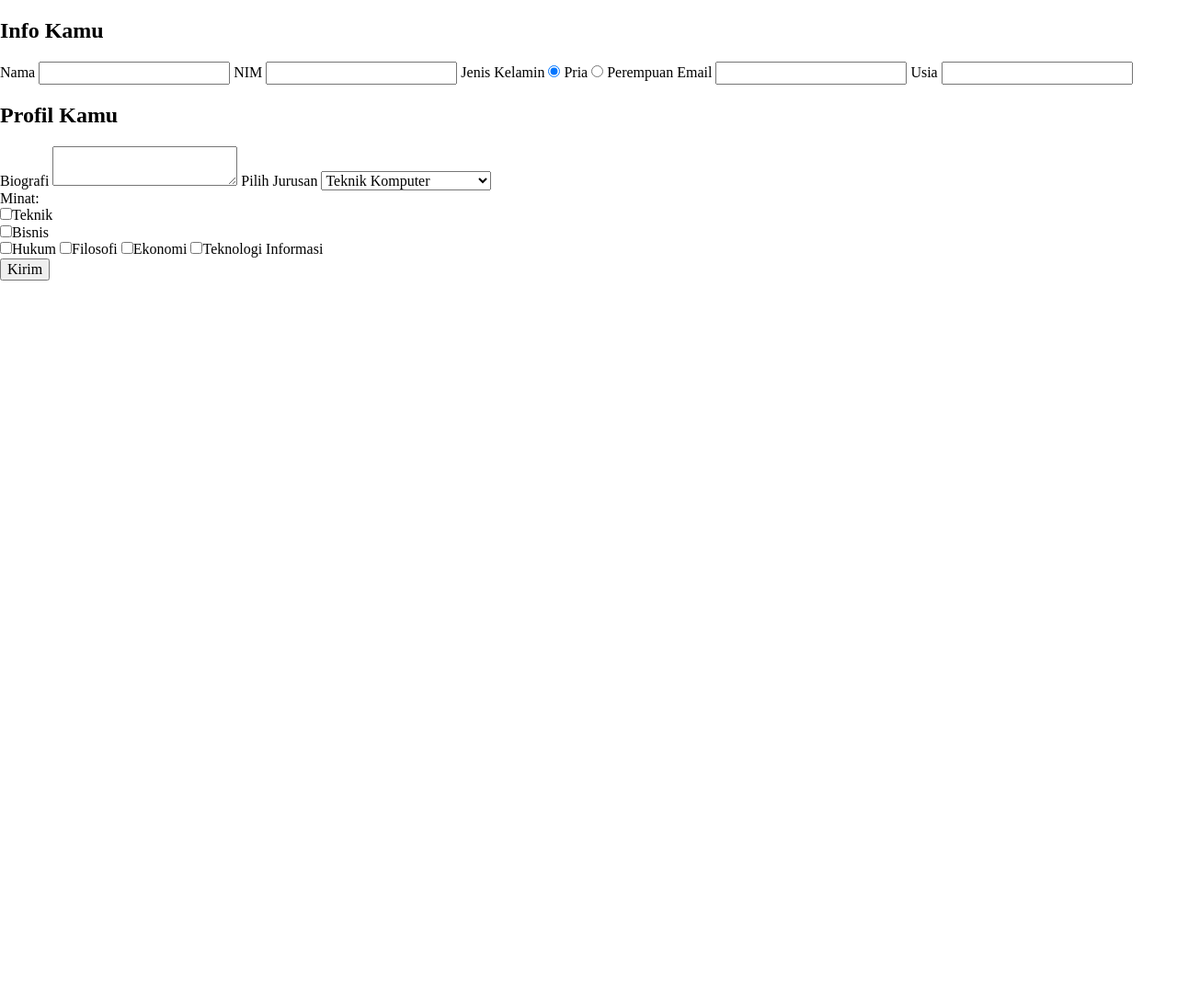
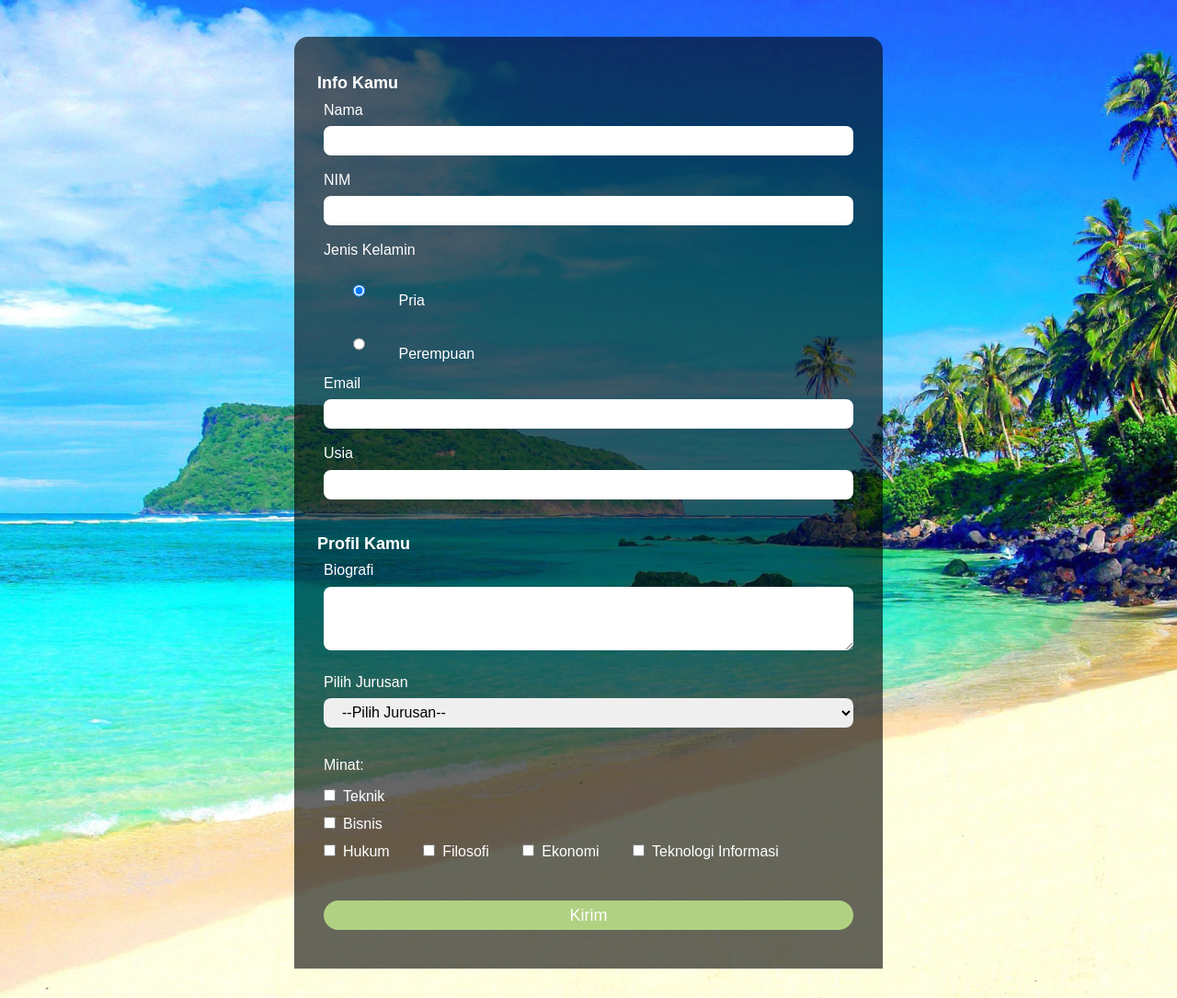
Before and after one commit to firdhair/Tugas-1, a PHP site: page / in a window 1280 px wide. Shown: the whole page at 92% size. Before the commit the page ends 305 px from the top, so only its background shows below. Run offline with PHP 8.4, Linux system fonts and the light colour scheme; some libraries are stand-ins or nearby versions.

Commit message:
Menambahkan file style.css dan wallpaper.jpg

```diff
--- a/index.php
+++ b/index.php
@@ -61,6 +61,7 @@
 
         <label for="courses">Pilih Jurusan</label>
         <select id="courses" name="student_courses">
+          <option class="option" disabled="disabled" selected="selected">--Pilih Jurusan--</option>
           <optgroup label="Teknik">
             <option value="Teknik Komputer">Teknik Komputer</option>
             <option value="teknik_elektro">Teknik Elektro</option>
--- /dev/null
+++ b/style.css
@@ -0,0 +1,129 @@
+* {
+    margin: 0;
+    padding: 0;
+    box-sizing: border-box;
+  }
+
+  html {
+  }
+
+  body {
+    font-family: "Montserrat", sans-serif;
+    background-image: url(wallpaper.jpg);
+    background-position: center;
+    background-size: cover;
+    margin-top: 40px;
+  }
+
+  form {
+    width: 800px;
+    display: flex;
+    flex-direction: column;
+    background-color: rgb(0, 0, 0, 0.6);
+    color: #ffffff;
+    padding: 10px 0px 10px 0px;
+    min-height: 70vh;
+    max-width: 50%;
+    margin: auto;
+    border: none;
+    margin-top: 2rem;
+    margin-bottom: 2rem;
+    border-radius: 15px 15px 0px 0px;
+  }
+
+  h2 {
+    margin-left: 25px;
+    margin-top: 30px;
+    width: 125px;
+    color: white;
+    font-size: 18px;
+    font-weight: 700;
+  }
+
+  .info-kamu input {
+    margin: 0.5rem 2rem 0.5rem 2rem;
+    min-height: 2rem;
+    border: none;
+    font-family: "Montserrat", sans-serif;
+    padding-left: 1rem;
+    border-radius: 0.5rem;
+  }
+
+  .info-kamu {
+    display: flex;
+    flex-direction: column;
+  }
+
+  .info-kamu label {
+    margin: 0rem 2rem 0rem 2rem;
+    padding-top: 10px;
+  }
+
+  .radio {
+      display: inline-block;
+      padding-right: 70px;
+      font-family: "Montserrat", sans-serif;
+      margin-left: 25px;
+      margin-top: 15px;
+      color: white;
+  }
+
+  .profil-kamu {
+    display: flex;
+    flex-direction: column;
+  }
+
+  .profil-kamu label {
+    margin: 0rem 2rem 0rem 2rem;
+    padding-top: 10px;
+  }
+
+  .profil-kamu input {
+    margin: 0.5rem 2rem 0.5rem 2rem;
+    min-height: 2rem;
+    border: none;
+    font-family: "Montserrat", sans-serif;
+    padding-left: 1rem;
+    border-radius: 0.5rem;
+  }
+
+  textarea {
+    margin: 0.5rem 2rem 1rem 2rem;
+    border: none;
+    border-radius: 0.5rem;
+    padding: 1rem;
+  }
+
+  select {
+    margin: 0.5rem 2rem 1rem 2rem;
+    min-height: 2rem;
+    border: none;
+    border-radius: 0.5rem;
+    padding-left: 1rem;
+  }
+
+  button {
+    position: relative;
+    margin: 2rem;
+    border: none;
+    min-height: 2rem;
+    background-color: #b1d182;
+    color: white;
+    font-weight: 400;
+    font-size: large;
+    border-radius: 3rem;
+    outline: none;
+    overflow: hidden;
+  }
+
+
+  .minat {
+    margin: 1rem 0rem 1rem 2rem;
+    border-radius: 3rem;
+    position: relative;
+
+  }
+
+  .tes input {
+    margin: 0rem 0.5rem 1rem 2rem;
+  }
```
Also changed, not shown: wallpaper.jpg (added).
